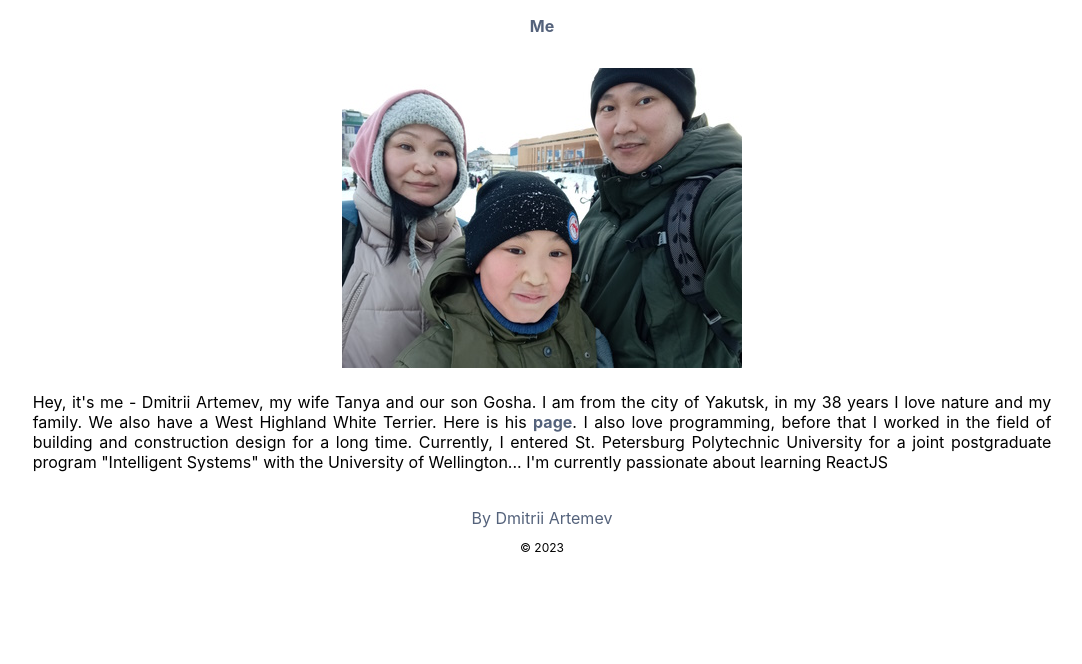
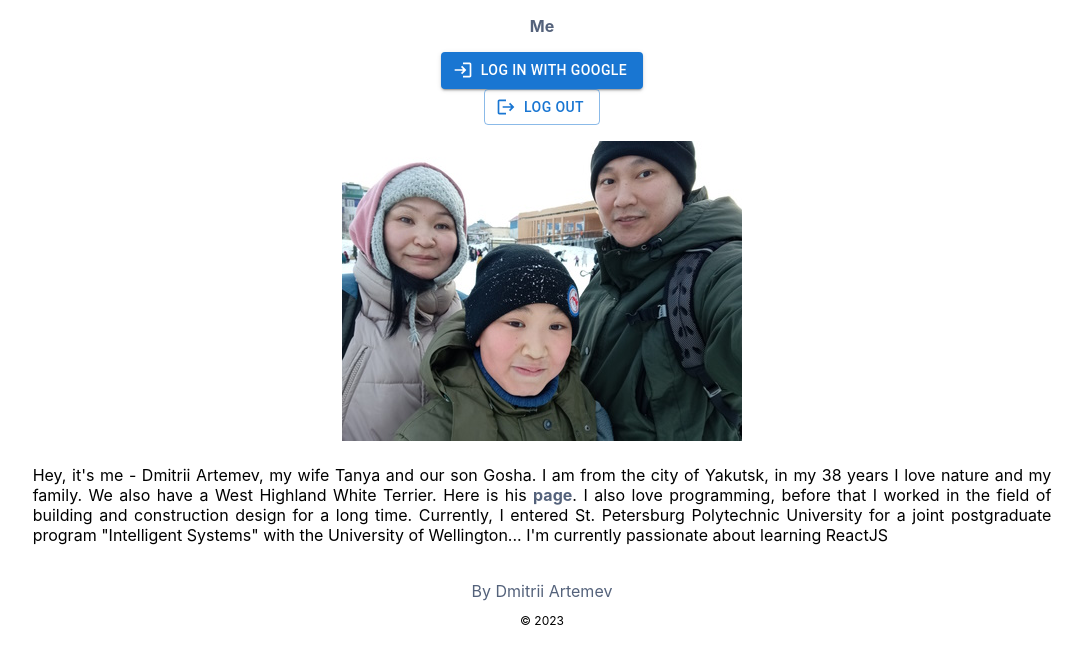
Before and after one commit to CorbenYkt/oldresume, a React (Create React App) app: page / in a window 1280 px wide. Shown: the top 664 px of the page, without its empty margins (98-1180 px from the left). Built offline with nearby package versions, Linux system fonts and the light colour scheme.

Commit message:
dont remember what was it

```diff
--- a/package.json
+++ b/package.json
@@ -6,14 +6,17 @@
     "@chatscope/chat-ui-kit-react": "^1.10.1",
     "@emotion/react": "^11.10.6",
     "@emotion/styled": "^11.10.6",
+    "@mui/icons-material": "^5.14.16",
     "@mui/material": "^5.11.12",
     "@rdfjs/fetch": "^3.1.0",
+    "@react-oauth/google": "^0.11.1",
     "@testing-library/jest-dom": "^5.16.5",
     "@testing-library/react": "^13.4.0",
     "@testing-library/user-event": "^13.5.0",
     "axios": "^1.3.4",
     "prismjs": "^1.29.0",
     "react": "^18.2.0",
+    "react-cookie": "^6.1.1",
     "react-dom": "^18.2.0",
     "react-router-dom": "^6.8.2",
     "react-scripts": "5.0.1",
--- a/public/index.html
+++ b/public/index.html
@@ -9,7 +9,7 @@
   <meta name="description" content="Web site created using create-react-app" />
   <link rel="apple-touch-icon" href="%PUBLIC_URL%/logo192.png" />
   <link rel="manifest" href="%PUBLIC_URL%/manifest.json" />
-  <title>CorbenYkt's Indecies</title>
+  <title>Dmitrii Aretemev's page</title>
 </head>
 
 <body>
--- a/src/App.jsx
+++ b/src/App.jsx
@@ -1,3 +1,4 @@
+import React, { useState, useEffect } from 'react';
 import logo from './logo.svg';
 import { Routes, Route } from "react-router-dom";
 import Coins from "./routes/coins";
@@ -9,14 +10,23 @@ import Navbar from './navbar';
 import { Link } from "react-router-dom"
 import { Container, Grid } from '@mui/material';
 import axios from 'axios';
-import React, { useEffect } from 'react';
 import Box from '@mui/material/Box';
+import { GoogleLogin } from '@react-oauth/google';
+import { useGoogleOneTapLogin } from '@react-oauth/google';
+import { googleLogout } from '@react-oauth/google';
+import { useGoogleLogin } from '@react-oauth/google';
+import Button from '@mui/material/Button';
+import LogoutIcon from '@mui/icons-material/Logout';
+import LoginIcon from '@mui/icons-material/Login';
 
 function App() {
   const [currencies, setСurrencies] = React.useState();
   const [coins, setCoins] = React.useState();
   const [loading, setLoading] = React.useState(true);
   const [error, setError] = React.useState(false);
+  const [user, setUser] = React.useState([]);
+  const [profile, setProfile] = React.useState([]);
+  const [isLoggedIn, setisLoggedIn] = React.useState(false);
 
   async function fetchСurrencies() {
     const encodedParams = new URLSearchParams();
@@ -68,6 +78,35 @@ function App() {
   //   return <h3>Error fetching data...</h3>
   // }
 
+  // useGoogleOneTapLogin({
+  //   onSuccess: credentialResponse => {
+  //     console.log(credentialResponse);
+  //   },
+  //   onError: () => {
+  //     console.log('Login Failed');
+  //   },
+  // });
+
+  const login = useGoogleLogin({
+    onSuccess: (codeResponse) => {
+      console.log('Login Accepted:', codeResponse);
+      loginWithGoogle(codeResponse.access_token).then((res) => {
+        const temp = {
+          ...res.data.data,
+          ...res.data.user_info,
+        };
+        console.log(temp);
+      });
+    },
+    onError: (error) => console.log('Login Failed:', error)
+  });
+
+  const logOut = () => {
+    console.log(profile);
+    googleLogout();
+    setProfile(null);
+  };
+
   return (
     <>
       <div>
@@ -75,11 +114,25 @@ function App() {
           <Grid item xs={1}>
           </Grid>
           <Grid item xs={10}>
-            <Navbar></Navbar>
+            <Box component={'footer'} display={'flex'} flexDirection={'column'} alignItems={'center'}
+              py={'0rem'}>
+              <Navbar>
+              </Navbar>
+              <Button onClick={() => login()} variant="contained" startIcon={<LoginIcon />}>Log in with Google</Button>
+              {profile ? (
+                <div style={{ display: 'inline-flex', alignItems: 'center', flexWrap: 'wrap' }}>
+                  <Link href="/profile"></Link>
+                  <Button onClick={logOut} variant="outlined" startIcon={<LogoutIcon />}>Log out</Button>
+                </div>
+              ) : (
+                <Button onClick={() => login()} variant="contained" startIcon={<LoginIcon />}>Log in with Google</Button>
+              )}
+
+            </Box>
             <Container>
               <Routes>
-                <Route index path="/" element={<Home />} />
-                <Route exact path="/meteo" element={<Meteo />} />
+                <Route index path="/" element={<Home />} user={setUser} profile={setProfile} />
+                <Route exact path="/meteo" element={<Meteo user={setUser} profile={setProfile} />} />
                 {/* <Route exact path="/coins" element={<Coins coins={coins} currencies={currencies} />} /> */}
                 {/* <Route exact path="/homeworks" element={<Homeworks />} /> */}
                 {/* <Route exact path="/chatpage" element={<ChatPage />} /> */}
--- a/src/index.js
+++ b/src/index.js
@@ -4,12 +4,15 @@ import './index.css';
 import App from './App';
 import reportWebVitals from './reportWebVitals';
 import { HashRouter as Router } from "react-router-dom";
+import { GoogleOAuthProvider } from '@react-oauth/google';
 
 const root = ReactDOM.createRoot(document.getElementById('root'));
 root.render(
-  <Router>
-    <App />
-  </Router>
+  <GoogleOAuthProvider clientId="643247336193-75l4u46a4ua5skek5lh5fb25cooi241s.apps.googleusercontent.com">
+    <Router>
+      <App />
+    </Router>
+  </GoogleOAuthProvider>
 );
 
 reportWebVitals();
--- a/src/navbar.js
+++ b/src/navbar.js
@@ -1,5 +1,6 @@
 import { Box } from "@mui/material";
-import { Link } from "react-router-dom"
+import { Link } from "react-router-dom";
+
 const navbar = () => {
     return (
         <Box display={'flex'} justifyContent={'center'} columnGap={'1em'} fontSize={'1rem'} paddingTop={2} paddingBottom={2} >
```
Also changed, not shown: 1 other file (tests, documents, lock files or other folders).
